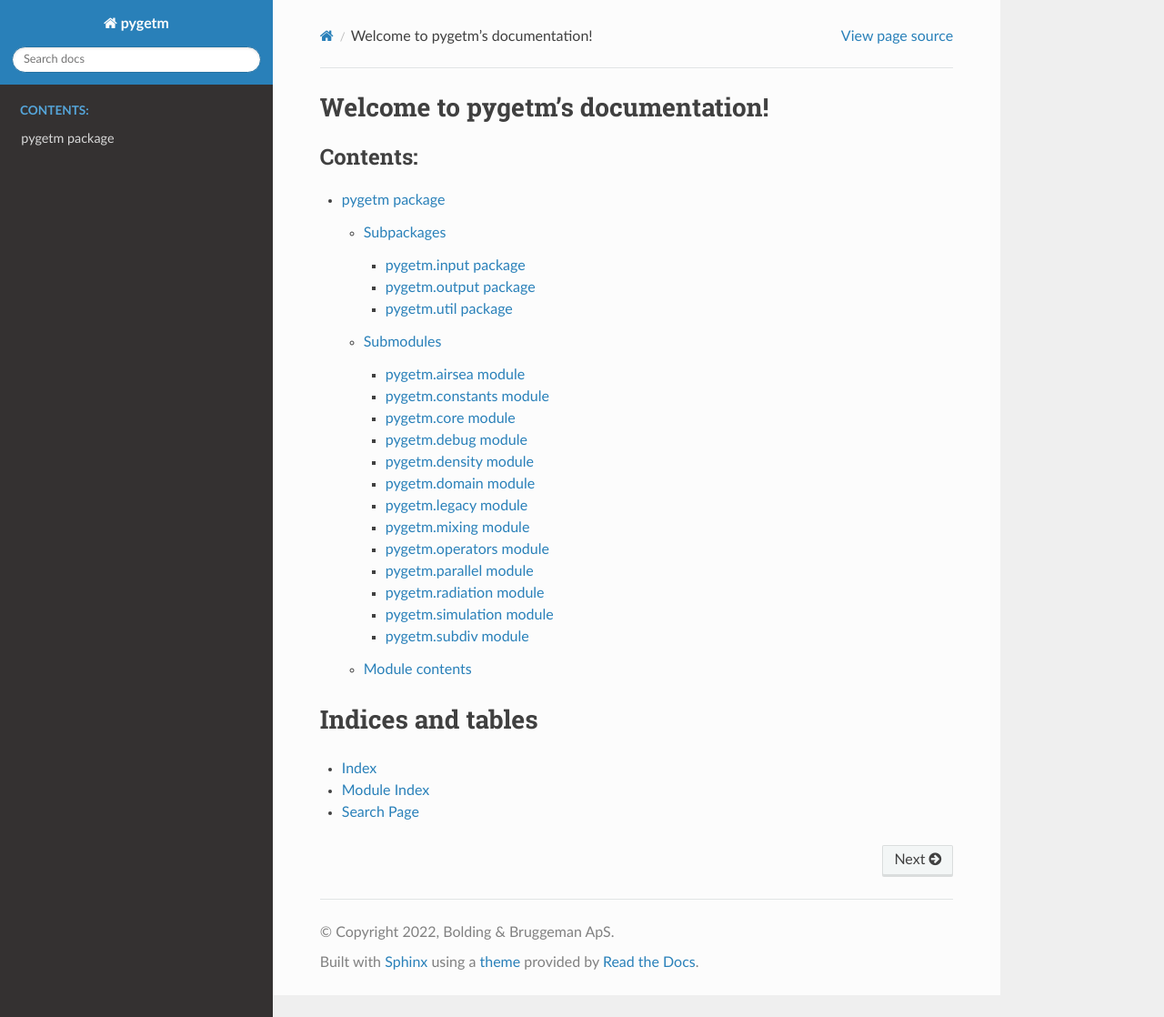
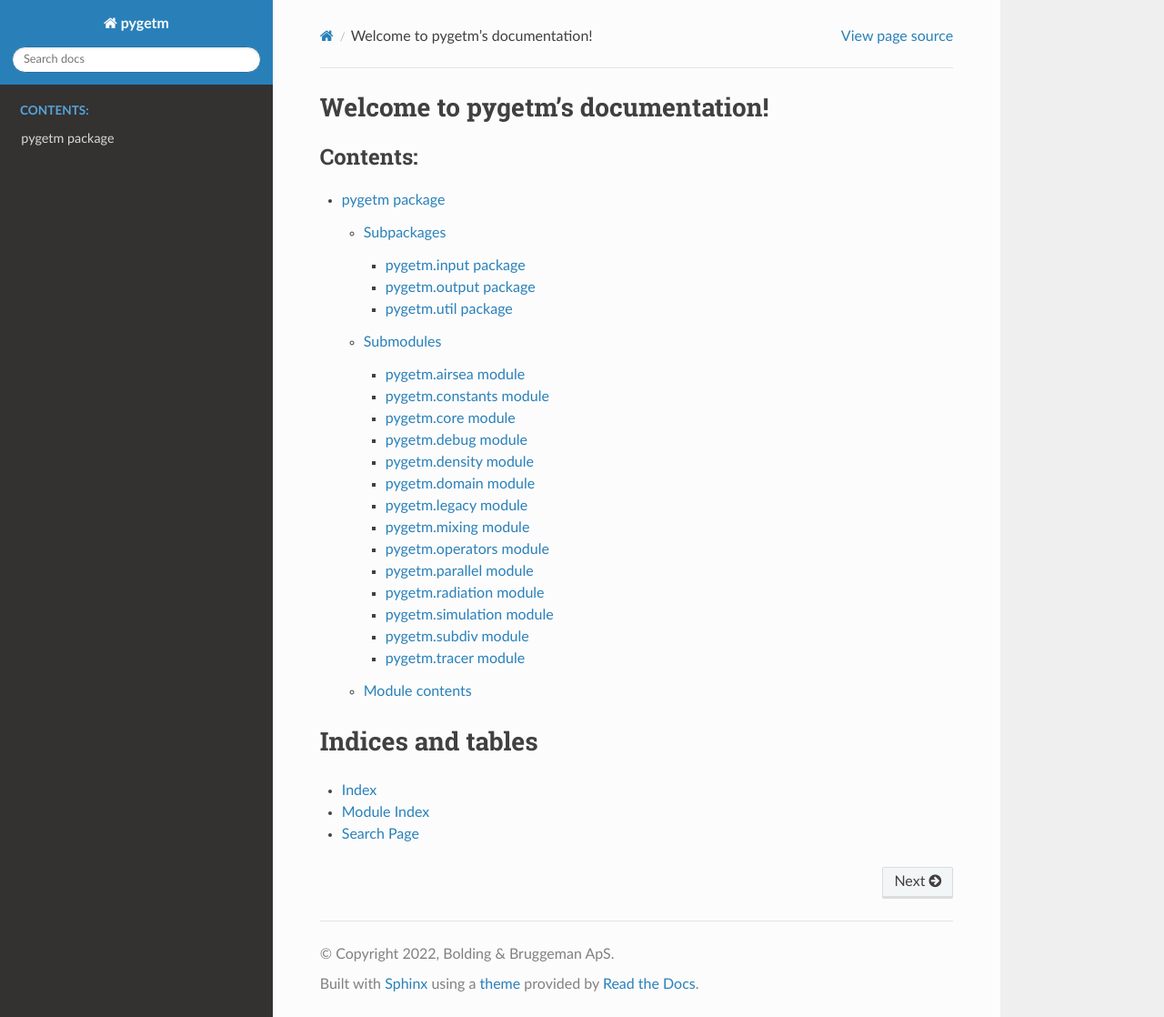
Before and after one commit to BoldingBruggeman/getm-rewrite, a Sphinx documentation site: the page built from python/docs/source/index.rst, in a window 1280 px wide and 1118 px high. Shown: the whole window at 91% size. Built offline with Sphinx 7.4.7 and the Read the Docs theme 2.0.0, drawn with Linux system fonts in a browser that asks for light colours.

Commit message:
add tracer doc

```diff
--- a/python/docs/source/api/pygetm.rst
+++ b/python/docs/source/api/pygetm.rst
@@ -30,6 +30,7 @@ Submodules
    pygetm.radiation
    pygetm.simulation
    pygetm.subdiv
+   pygetm.tracer
 
 Module contents
 ---------------
--- /dev/null
+++ b/python/docs/source/api/pygetm.tracer.rst
@@ -0,0 +1,7 @@
+pygetm.tracer module
+====================
+
+.. automodule:: pygetm.tracer
+   :members:
+   :undoc-members:
+   :show-inheritance:
```
